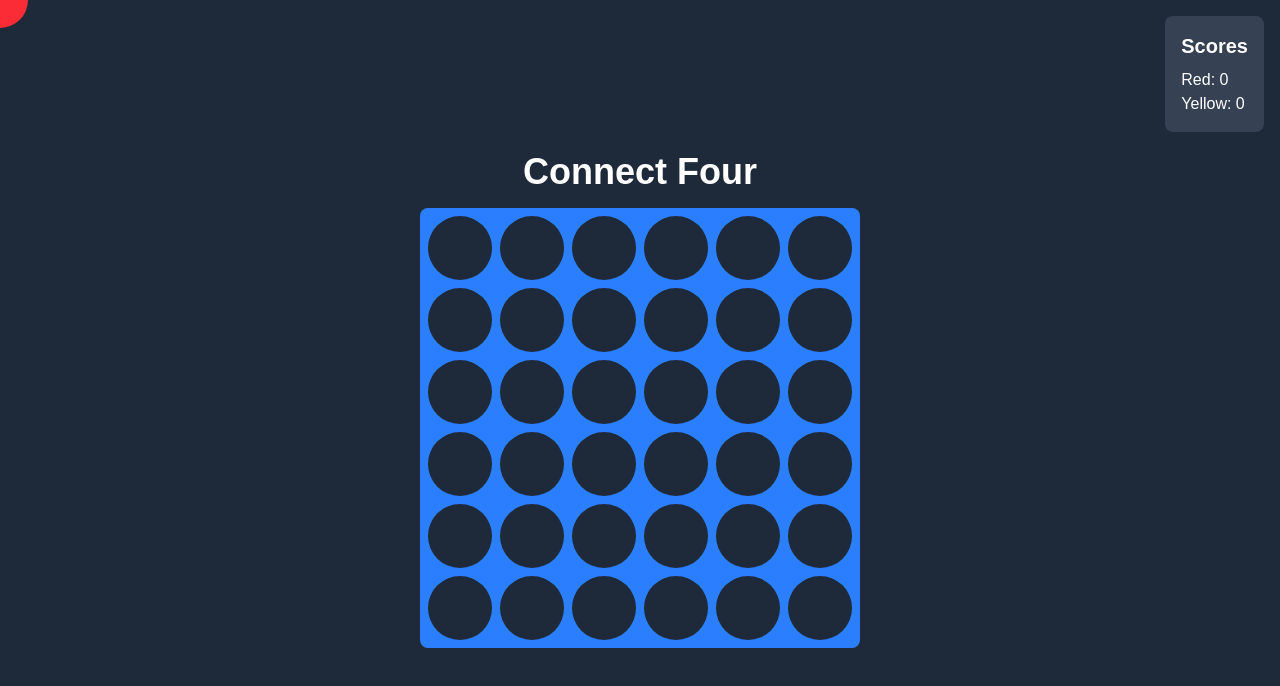
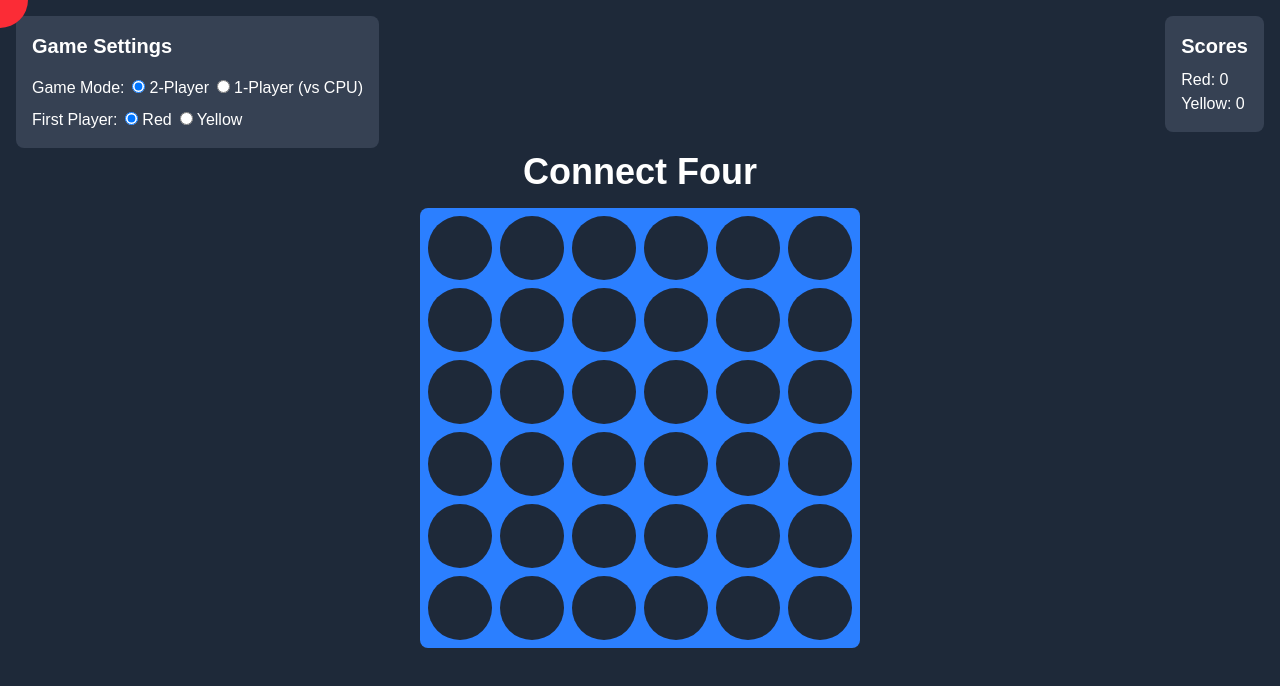
Before and after one commit to mark-torres10/connect_four, a Next.js app: page / in a window 1280 px wide. Shown: the top 686 px of the page. Built offline with nearby package versions, Linux system fonts and the light colour scheme.

Commit message:
Add CPU player functionality

```diff
--- /dev/null
+++ b/babel.config.js
@@ -0,0 +1,3 @@
+module.exports = {
+  presets: ['next/babel', '@babel/preset-react'],
+};
--- a/jest.config.js
+++ b/jest.config.js
@@ -1,4 +1,7 @@
 module.exports = {
   preset: 'ts-jest',
-  testEnvironment: 'node',
+  testEnvironment: 'jsdom',
+  transform: {
+    '^.+\.(ts|tsx)$': 'babel-jest',
+  },
 };
--- a/package.json
+++ b/package.json
@@ -18,13 +18,18 @@
     "ts-jest": "^29.4.0"
   },
   "devDependencies": {
+    "@babel/preset-react": "^7.27.1",
     "@eslint/eslintrc": "^3",
     "@tailwindcss/postcss": "^4",
+    "@testing-library/jest-dom": "^6.6.3",
+    "@testing-library/react": "^16.3.0",
     "@types/node": "^20",
     "@types/react": "^19",
     "@types/react-dom": "^19",
+    "babel-jest": "^29.7.0",
     "eslint": "^9",
     "eslint-config-next": "15.3.5",
+    "jest-environment-jsdom": "^29.7.0",
     "tailwindcss": "^4",
     "typescript": "^5"
   }
--- a/src/app/game.tsx
+++ b/src/app/game.tsx
@@ -16,7 +16,18 @@ const Game = () => {
   const [mousePos, setMousePos] = useState({ x: 0, y: 0 });
   const [scores, setScores] = useState({ Red: 0, Yellow: 0 });
 
+  // New state for game modes
+  const [gameMode, setGameMode] = useState<'2-player' | '1-player'>('2-player');
+  const [humanPlayerColor, setHumanPlayerColor] = useState<'Red' | 'Yellow'>('Red');
+  const [startingPlayer, setStartingPlayer] = useState<'Red' | 'Yellow'>('Red');
+  const [cpuDifficulty, setCpuDifficulty] = useState<'random' | 'ai'>('random'); // For now, both will be random
+
   const gameBoardRef = useRef<HTMLDivElement>(null);
+
+  // Reset game state based on new settings
+  useEffect(() => {
+    handlePlayAgain(); // Reset board and player when settings change
+  }, [gameMode, humanPlayerColor, startingPlayer, cpuDifficulty]);
 
   useEffect(() => {
     const handleMouseMove = (event: MouseEvent) => {
@@ -33,6 +44,31 @@ const Game = () => {
       window.removeEventListener('mousemove', handleMouseMove);
     };
   }, [winner, isDraw]);
+
+  // CPU's turn logic
+  useEffect(() => {
+    if (gameMode === '1-player' && !winner && !isDraw && player !== humanPlayerColor) {
+      // It's CPU's turn
+      const cpuMove = setTimeout(() => {
+        makeCpuMove();
+      }, 500); // Small delay for better UX
+      return () => clearTimeout(cpuMove);
+    }
+  }, [player, gameMode, humanPlayerColor, winner, isDraw]);
+
+  const makeCpuMove = () => {
+    const validCols: number[] = [];
+    for (let col = 0; col < COLS; col++) {
+      if (!board[0][col]) { // Check if column is not full
+        validCols.push(col);
+      }
+    }
+
+    if (validCols.length > 0) {
+      const randomCol = validCols[Math.floor(Math.random() * validCols.length)];
+      handleClick(randomCol);
+    }
+  };
 
   const handleClick = (col: number) => {
     if (winner || board[0][col]) return;
@@ -52,7 +88,7 @@ const Game = () => {
             setWinner(player);
             setScores(prevScores => ({
               ...prevScores,
-              [player]: prevScores[player as keyof typeof prevScores] + 1,
+              [player as keyof typeof prevScores]: prevScores[player as keyof typeof prevScores] + 1,
             }));
           } else if (finalBoard.every(row => row.every(cell => cell))) {
             setIsDraw(true);
@@ -107,24 +143,67 @@ const Game = () => {
 
   const handlePlayAgain = () => {
     setBoard(createEmptyBoard());
-    setPlayer('Red');
+    setPlayer(startingPlayer); // Reset to the chosen starting player
     setWinner(null);
     setIsDraw(false);
   };
 
   return (
     <div className="flex flex-col items-center justify-center min-h-screen bg-gray-800 text-white">
+      {/* Hovering token */}
       {!winner && !isDraw && (
         <div
           className={`w-14 h-14 rounded-full ${player === 'Red' ? 'bg-red-500' : 'bg-yellow-500'} absolute top-0 left-0 z-10`}
           style={{ transform: `translate(${mousePos.x - 28}px, ${mousePos.y - 28}px)`, pointerEvents: 'none' }}
         ></div>
       )}
+
+      {/* Scoreboard */}
       <div className="absolute top-4 right-4 bg-gray-700 p-4 rounded-lg">
         <h2 className="text-xl font-bold mb-2">Scores</h2>
         <div>Red: {scores.Red}</div>
         <div>Yellow: {scores.Yellow}</div>
       </div>
+
+      {/* Game Settings */}
+      <div className="absolute top-4 left-4 bg-gray-700 p-4 rounded-lg flex flex-col gap-2">
+        <h2 className="text-xl font-bold mb-2">Game Settings</h2>
+        <div>
+          <label className="mr-2">Game Mode:</label>
+          <input type="radio" id="2-player" name="gameMode" value="2-player" checked={gameMode === '2-player'} onChange={() => setGameMode('2-player')} className="mr-1" />
+          <label htmlFor="2-player" className="mr-2">2-Player</label>
+          <input type="radio" id="1-player" name="gameMode" value="1-player" checked={gameMode === '1-player'} onChange={() => setGameMode('1-player')} className="mr-1" />
+          <label htmlFor="1-player">1-Player (vs CPU)</label>
+        </div>
+
+        {gameMode === '1-player' && (
+          <>
+            <div>
+              <label className="mr-2">Your Color:</label>
+              <input type="radio" id="human-red" name="humanColor" value="Red" checked={humanPlayerColor === 'Red'} onChange={() => setHumanPlayerColor('Red')} className="mr-1" />
+              <label htmlFor="human-red" className="mr-2">Red</label>
+              <input type="radio" id="human-yellow" name="humanColor" value="Yellow" checked={humanPlayerColor === 'Yellow'} onChange={() => setHumanPlayerColor('Yellow')} className="mr-1" />
+              <label htmlFor="human-yellow">Yellow</label>
+            </div>
+            <div>
+              <label className="mr-2">CPU Difficulty:</label>
+              <input type="radio" id="cpu-random" name="cpuDifficulty" value="random" checked={cpuDifficulty === 'random'} onChange={() => setCpuDifficulty('random')} className="mr-1" />
+              <label htmlFor="cpu-random" className="mr-2">Random</label>
+              <input type="radio" id="cpu-ai" name="cpuDifficulty" value="ai" checked={cpuDifficulty === 'ai'} onChange={() => setCpuDifficulty('ai')} className="mr-1" />
+              <label htmlFor="cpu-ai">AI (Coming Soon)</label>
+            </div>
+          </>
+        )}
+
+        <div>
+          <label className="mr-2">First Player:</label>
+          <input type="radio" id="first-red" name="firstPlayer" value="Red" checked={startingPlayer === 'Red'} onChange={() => setStartingPlayer('Red')} className="mr-1" />
+          <label htmlFor="first-red" className="mr-2">Red</label>
+          <input type="radio" id="first-yellow" name="firstPlayer" value="Yellow" checked={startingPlayer === 'Yellow'} onChange={() => setStartingPlayer('Yellow')} className="mr-1" />
+          <label htmlFor="first-yellow">Yellow</label>
+        </div>
+      </div>
+
       <h1 className="text-4xl font-bold mb-4">Connect Four</h1>
       <div
         ref={gameBoardRef}
@@ -135,12 +214,14 @@ const Game = () => {
           row.map((cell, colIndex) => (
             <div
               key={`${rowIndex}-${colIndex}`}
+              role="button" // Added role="button" here
               className={`w-16 h-16 bg-gray-800 rounded-full flex items-center justify-center cursor-pointer transition-colors duration-200 ${hoveredCol === colIndex ? 'bg-blue-400' : ''}`}
               onClick={() => handleClick(colIndex)}
               onMouseEnter={() => setHoveredCol(colIndex)}
             >
               {cell && (
                 <div
+                  data-testid="token"
                   className={`w-14 h-14 rounded-full ${cell.player === 'Red' ? 'bg-red-500' : 'bg-yellow-500'} transform transition-transform duration-500 ease-in`}
                   style={{ transform: `translateY(${cell.dropped ? '0px' : '-400px'})` }}
                 ></div>
```
Also changed, not shown: 2 other files (tests, documents, lock files or other folders).
